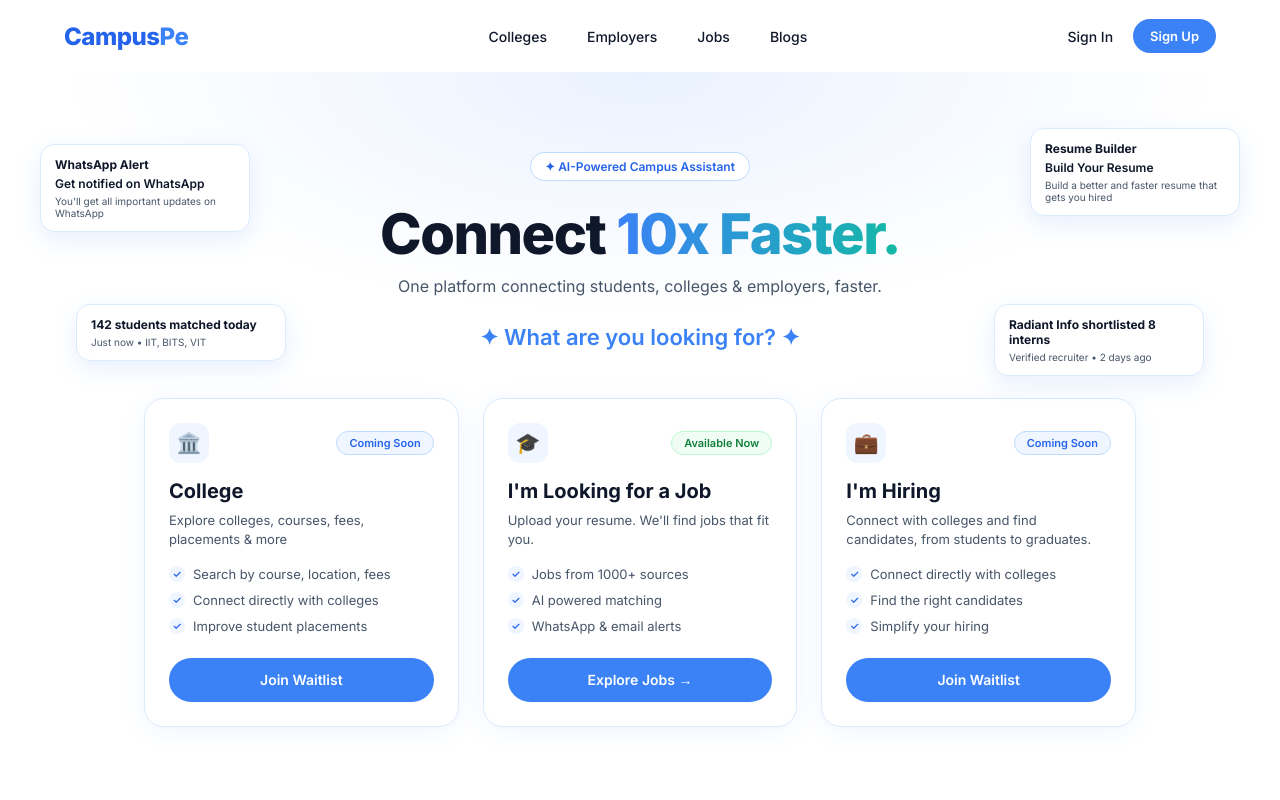
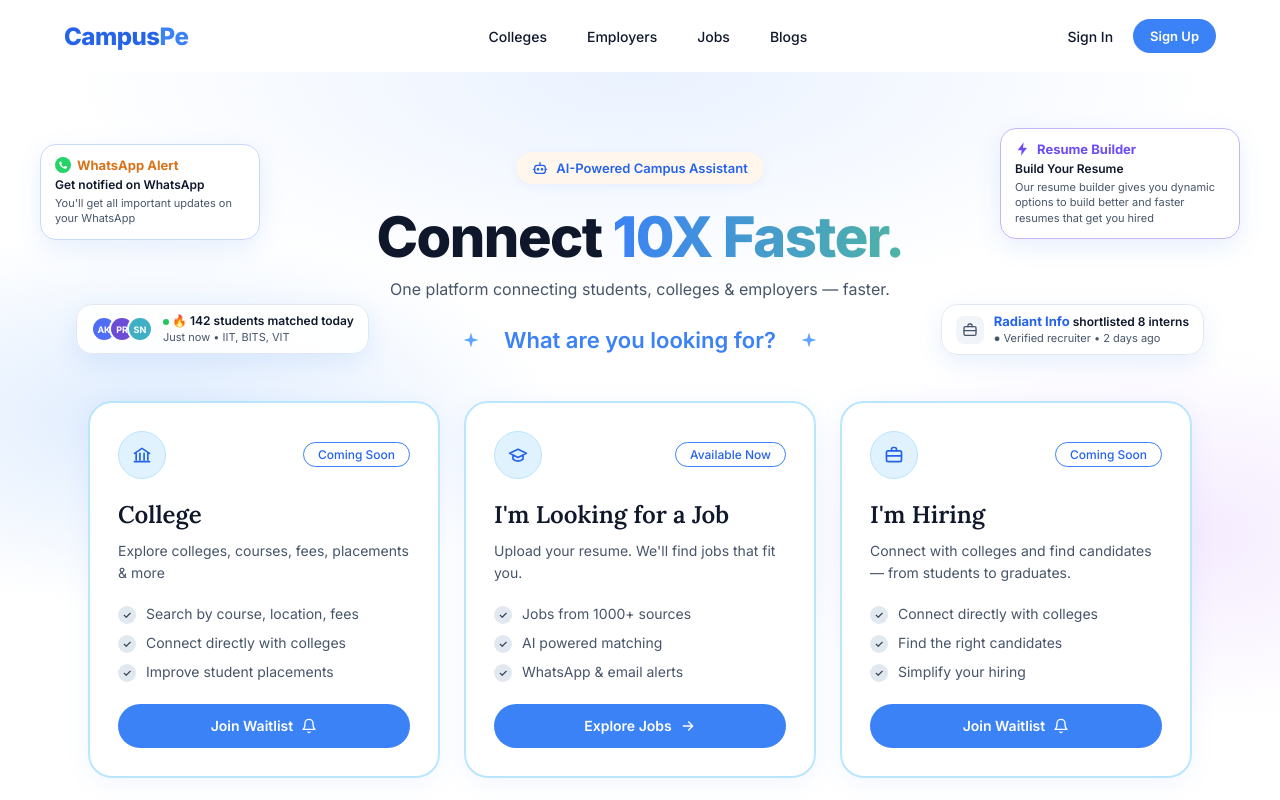
Before and after one commit to Sushil09kp/campuspe-29, a Next.js app: page / in a window 1280 px wide. Shown: the top 800 px of the page. Built offline with nearby package versions, Linux system fonts and the light colour scheme.

Commit message:
Redesign hero with icons, gradient and Figma styling

```diff
--- a/app/components/AppShowcase/AppShowcase.js
+++ b/app/components/AppShowcase/AppShowcase.js
@@ -5,11 +5,11 @@
 import styles from "./AppShowcase.module.css";
 
 const screens = [
-  { title: "Hi, Amit Kumar", lines: 3 },
+  { title: "Hi, Rahul", lines: 3 },
   { title: "Post a Job", lines: 5 },
   { title: "Discover", lines: 4 },
   { title: "My Application", lines: 5 },
-  { title: "XYZ College", lines: 3 },
+  { title: "Lila College", lines: 3 },
 ];
 
 export default function AppShowcase() {
--- a/app/components/DownloadApp/DownloadApp.js
+++ b/app/components/DownloadApp/DownloadApp.js
@@ -30,7 +30,7 @@
 
         <div className={styles.visual} aria-hidden="true">
           <div className={styles.tiltBack}>
-            <PhoneMock title="Hi, Amit Kumar" lines={4} />
+            <PhoneMock title="Hi, Rahul" lines={4} />
           </div>
           <div className={styles.tiltFront}>
             <PhoneMock title="Discover" lines={5} />
--- a/app/components/Hero/Hero.js
+++ b/app/components/Hero/Hero.js
@@ -1,9 +1,18 @@
 import OptionCard from "../OptionCard/OptionCard";
+import {
+  WhatsAppIcon,
+  BoltIcon,
+  RobotIcon,
+  SparkleIcon,
+  BankIcon,
+  CapIcon,
+  BriefcaseIcon,
+} from "../Icons/Icons";
 import styles from "./Hero.module.css";
 
 const cards = [
   {
-    icon: "🏛️",
+    icon: <BankIcon />,
     badge: "Coming Soon",
     title: "College",
     description: "Explore colleges, courses, fees, placements & more",
@@ -13,10 +22,11 @@
       "Improve student placements",
     ],
     cta: "Join Waitlist",
+    ctaIcon: "bell",
     href: "#get-started",
   },
   {
-    icon: "🎓",
+    icon: <CapIcon />,
     badge: "Available Now",
     available: true,
     title: "I'm Looking for a Job",
@@ -26,31 +36,31 @@
       "AI powered matching",
       "WhatsApp & email alerts",
     ],
-    cta: "Explore Jobs →",
+    cta: "Explore Jobs",
+    ctaIcon: "arrow",
     href: "#jobs",
   },
   {
-    icon: "💼",
+    icon: <BriefcaseIcon />,
     badge: "Coming Soon",
     title: "I'm Hiring",
     description:
-      "Connect with colleges and find candidates, from students to graduates.",
+      "Connect with colleges and find candidates — from students to graduates.",
     features: [
       "Connect directly with colleges",
       "Find the right candidates",
       "Simplify your hiring",
     ],
     cta: "Join Waitlist",
+    ctaIcon: "bell",
     href: "#get-started",
   },
 ];
 
-function Floating({ className, title, text, sub }) {
+function Floating({ className, children }) {
   return (
     <div className={`${styles.float} ${className}`} aria-hidden="true">
-      <strong>{title}</strong>
-      {text && <span>{text}</span>}
-      {sub && <small>{sub}</small>}
+      {children}
     </div>
   );
 }
@@ -59,38 +69,73 @@
   return (
     <section id="hero" className={styles.hero}>
       <div className={`container ${styles.top}`}>
-        <Floating
-          className={styles.whatsapp}
-          title="WhatsApp Alert"
-          text="Get notified on WhatsApp"
-          sub={"You'll get all important updates on WhatsApp"}
-        />
-        <Floating
-          className={styles.resume}
-          title="Resume Builder"
-          text="Build Your Resume"
-          sub="Build a better and faster resume that gets you hired"
-        />
-        <Floating
-          className={styles.matched}
-          title="142 students matched today"
-          sub="Just now • IIT, BITS, VIT"
-        />
-        <Floating
-          className={styles.shortlisted}
-          title="Radiant Info shortlisted 8 interns"
-          sub="Verified recruiter • 2 days ago"
-        />
+        <Floating className={styles.whatsapp}>
+          <div className={styles.fHead}>
+            <WhatsAppIcon size={16} />
+            <strong className={styles.orange}>WhatsApp Alert</strong>
+          </div>
+          <span>Get notified on WhatsApp</span>
+          <small>You&apos;ll get all important updates on your WhatsApp</small>
+        </Floating>
+
+        <Floating className={styles.resume}>
+          <div className={styles.fHead}>
+            <span className={styles.purple}>
+              <BoltIcon size={16} />
+            </span>
+            <strong className={styles.purple}>Resume Builder</strong>
+          </div>
+          <span>Build Your Resume</span>
+          <small>
+            Our resume builder gives you dynamic options to build better and
+            faster resumes that get you hired
+          </small>
+        </Floating>
+
+        <Floating className={`${styles.matched} ${styles.row}`}>
+          <div className={styles.avatars}>
+            <i style={{ background: "#4f6df5" }}>AK</i>
+            <i style={{ background: "#6d4cd6" }}>PR</i>
+            <i style={{ background: "#3fb0c4" }}>SN</i>
+          </div>
+          <div className={styles.col}>
+            <span>
+              <b className={styles.dot} /> 🔥 142 students matched today
+            </span>
+            <small>Just now • IIT, BITS, VIT</small>
+          </div>
+        </Floating>
+
+        <Floating className={`${styles.shortlisted} ${styles.row}`}>
+          <span className={styles.thumb}>
+            <BriefcaseIcon size={16} />
+          </span>
+          <div className={styles.col}>
+            <span>
+              <strong className={styles.blue}>Radiant Info</strong> shortlisted
+              8 interns
+            </span>
+            <small className={styles.green}>
+              ● Verified recruiter • 2 days ago
+            </small>
+          </div>
+        </Floating>
 
         <div className={styles.center}>
-          <span className={styles.pill}>✦ AI-Powered Campus Assistant</span>
+          <span className={styles.pill}>
+            <RobotIcon size={16} /> AI-Powered Campus Assistant
+          </span>
           <h1 className={styles.heading}>
-            Connect <span className={styles.gradient}>10x Faster.</span>
+            Connect <span className={styles.gradient}>10X Faster.</span>
           </h1>
           <p className={styles.sub}>
-            One platform connecting students, colleges & employers, faster.
+            One platform connecting students, colleges &amp; employers — faster.
           </p>
-          <p className={styles.ask}>✦ What are you looking for? ✦</p>
+          <p className={styles.ask}>
+            <SparkleIcon size={18} />
+            <span>What are you looking for?</span>
+            <SparkleIcon size={18} />
+          </p>
         </div>
       </div>
 
--- a/app/components/Hero/Hero.module.css
+++ b/app/components/Hero/Hero.module.css
@@ -1,6 +1,10 @@
 .hero {
   padding: 32px 0 64px;
-  background: radial-gradient(60% 45% at 50% 0%, #eaf2ff 0%, #ffffff 75%);
+  background:
+    radial-gradient(45% 35% at 12% 45%, rgba(219, 234, 254, 0.9), transparent 70%),
+    radial-gradient(45% 35% at 90% 60%, rgba(243, 232, 255, 0.9), transparent 70%),
+    radial-gradient(60% 40% at 50% 0%, #eaf2ff 0%, transparent 75%),
+    #ffffff;
 }
 
 .top {
@@ -19,13 +23,16 @@
 }
 
 .pill {
-  padding: 6px 14px;
-  border: 1px solid #bfdbfe;
+  display: inline-flex;
+  align-items: center;
+  gap: 8px;
+  padding: 8px 16px;
   border-radius: var(--radius-pill);
-  background: #fff;
+  background: #fff7ed;
   color: var(--blue-600);
-  font-size: 12px;
+  font-size: 13px;
   font-weight: 600;
+  box-shadow: 0 2px 10px rgba(59, 130, 246, 0.08);
 }
 
 .heading {
@@ -37,7 +44,7 @@
 }
 
 .gradient {
-  background: linear-gradient(90deg, #3b82f6, #14b8a6);
+  background: linear-gradient(90deg, #3b82f6, #4fb3a5);
   -webkit-background-clip: text;
   background-clip: text;
   color: transparent;
@@ -50,22 +57,29 @@
 }
 
 .ask {
+  display: flex;
+  align-items: center;
+  gap: 24px;
   margin: 0;
   font-size: 22px;
   font-weight: 600;
   color: var(--blue-500);
 }
+.ask svg {
+  color: #60a5fa;
+}
 
+/* floating cards */
 .float {
   position: absolute;
   display: flex;
   flex-direction: column;
   gap: 4px;
-  width: 210px;
+  width: 220px;
   padding: 12px 14px;
-  border: 1px solid #dbeafe;
-  border-radius: 14px;
-  background: #fff;
+  border: 1px solid #c7d7fe;
+  border-radius: 16px;
+  background: rgba(255, 255, 255, 0.9);
   box-shadow: 0 8px 24px rgba(59, 130, 246, 0.12);
   text-align: left;
   animation: float 5s ease-in-out infinite;
@@ -75,15 +89,88 @@
   box-shadow: 0 14px 32px rgba(59, 130, 246, 0.25);
 }
 .float strong {
-  font-size: 12px;
+  font-size: 13px;
 }
-.float span {
+.float span,
+.float > span {
   font-size: 12px;
   font-weight: 600;
 }
 .float small {
-  font-size: 10px;
+  font-size: 11px;
+  line-height: 1.4;
   color: var(--text-600);
+}
+
+.fHead {
+  display: flex;
+  align-items: center;
+  gap: 6px;
+}
+.orange {
+  color: #d9731a;
+}
+.purple {
+  display: inline-flex;
+  color: #6d4cf5;
+}
+.blue {
+  color: var(--blue-600);
+}
+.green {
+  color: #15803d;
+}
+
+.row {
+  flex-direction: row;
+  align-items: center;
+  gap: 10px;
+  width: auto;
+  padding: 8px 14px;
+  border-color: #e2e8f0;
+}
+.col {
+  display: flex;
+  flex-direction: column;
+  gap: 2px;
+}
+.dot {
+  display: inline-block;
+  width: 6px;
+  height: 6px;
+  border-radius: 50%;
+  background: #22c55e;
+  vertical-align: middle;
+}
+
+.avatars {
+  display: flex;
+}
+.avatars i {
+  display: grid;
+  place-items: center;
+  width: 26px;
+  height: 26px;
+  margin-left: -8px;
+  border: 2px solid #fff;
+  border-radius: 50%;
+  color: #fff;
+  font-size: 9px;
+  font-style: normal;
+  font-weight: 700;
+}
+.avatars i:first-child {
+  margin-left: 0;
+}
+
+.thumb {
+  display: grid;
+  place-items: center;
+  width: 28px;
+  height: 28px;
+  border-radius: 8px;
+  background: #f1f5f9;
+  color: #475569;
 }
 
 .whatsapp {
@@ -93,6 +180,8 @@
 .resume {
   top: 24px;
   right: 0;
+  width: 240px;
+  border-color: #c4b5fd;
   animation-delay: 1s;
 }
 .matched {
@@ -120,7 +209,7 @@
   display: grid;
   grid-template-columns: repeat(auto-fit, minmax(280px, 1fr));
   gap: 24px;
-  max-width: 1040px;
+  max-width: 1152px;
 }
 
 @media (max-width: 1000px) {
@@ -130,4 +219,8 @@
   .center {
     padding-top: 24px;
   }
+  .ask {
+    gap: 12px;
+    font-size: 18px;
+  }
 }
--- /dev/null
+++ b/app/components/Icons/Icons.js
@@ -0,0 +1,93 @@
+const base = {
+  viewBox: "0 0 24 24",
+  fill: "none",
+  stroke: "currentColor",
+  strokeWidth: 2,
+  strokeLinecap: "round",
+  strokeLinejoin: "round",
+  "aria-hidden": "true",
+  focusable: "false",
+};
+
+export function WhatsAppIcon({ size = 18 }) {
+  return (
+    <svg viewBox="0 0 24 24" width={size} height={size} aria-hidden="true">
+      <circle cx="12" cy="12" r="12" fill="#25D366" />
+      <path
+        fill="#fff"
+        d="M17.5 14.4c-.3-.1-1.7-.8-2-.9-.3-.1-.5-.1-.7.1-.2.3-.8.9-.9 1.1-.2.2-.3.2-.6.1-.3-.2-1.2-.4-2.3-1.4-.8-.8-1.4-1.7-1.6-2-.2-.3 0-.4.1-.6l.4-.5c.1-.2.2-.3.3-.5.1-.2 0-.4 0-.5l-.9-2.1c-.2-.5-.4-.5-.6-.5h-.5c-.2 0-.5.1-.7.3-.3.3-1 1-1 2.4s1 2.8 1.2 3c.1.2 2 3.1 4.9 4.3 2.9 1.2 2.9.8 3.4.8.5 0 1.7-.7 1.9-1.4.2-.7.2-1.2.2-1.4-.1-.1-.3-.2-.6-.3z"
+      />
+    </svg>
+  );
+}
+
+export function BoltIcon({ size = 18 }) {
+  return (
+    <svg viewBox="0 0 24 24" width={size} height={size} aria-hidden="true">
+      <path fill="currentColor" d="M13 2 4 14h6l-1 8 9-12h-6z" />
+    </svg>
+  );
+}
+
+export function RobotIcon({ size = 18 }) {
+  return (
+    <svg {...base} width={size} height={size}>
+      <rect x="4" y="8" width="16" height="12" rx="4" />
+      <path d="M12 8V4M2 14h2M20 14h2" />
+      <circle cx="9" cy="14" r="1" fill="currentColor" />
+      <circle cx="15" cy="14" r="1" fill="currentColor" />
+    </svg>
+  );
+}
+
+export function SparkleIcon({ size = 20 }) {
+  return (
+    <svg viewBox="0 0 24 24" width={size} height={size} aria-hidden="true">
+      <path
+        fill="currentColor"
+        d="M12 2l2.2 7.8L22 12l-7.8 2.2L12 22l-2.2-7.8L2 12l7.8-2.2z"
+      />
+    </svg>
+  );
+}
+
+export function BellIcon({ size = 16 }) {
+  return (
+    <svg {...base} width={size} height={size}>
+      <path d="M18 8a6 6 0 0 0-12 0c0 7-3 9-3 9h18s-3-2-3-9M13.7 21a2 2 0 0 1-3.4 0" />
+    </svg>
+  );
+}
+
+export function ArrowIcon({ size = 16 }) {
+  return (
+    <svg {...base} width={size} height={size}>
+      <path d="M5 12h14M13 6l6 6-6 6" />
+    </svg>
+  );
+}
+
+export function BankIcon({ size = 20 }) {
+  return (
+    <svg {...base} width={size} height={size}>
+      <path d="M3 10 12 4l9 6M5 10v8M9.5 10v8M14.5 10v8M19 10v8M3 20h18" />
+    </svg>
+  );
+}
+
+export function CapIcon({ size = 20 }) {
+  return (
+    <svg {...base} width={size} height={size}>
+      <path d="M22 10 12 5 2 10l10 5 10-5zM6 12v5c3 3 9 3 12 0v-5" />
+    </svg>
+  );
+}
+
+export function BriefcaseIcon({ size = 20 }) {
+  return (
+    <svg {...base} width={size} height={size}>
+      <rect x="3" y="7" width="18" height="13" rx="2" />
+      <path d="M9 7V5a2 2 0 0 1 2-2h2a2 2 0 0 1 2 2v2M3 13h18" />
+    </svg>
+  );
+}
--- a/app/components/OptionCard/OptionCard.js
+++ b/app/components/OptionCard/OptionCard.js
@@ -1,5 +1,9 @@
+import { Lora } from "next/font/google";
 import Button from "../Button/Button";
+import { BellIcon, ArrowIcon } from "../Icons/Icons";
 import styles from "./OptionCard.module.css";
+
+const lora = Lora({ subsets: ["latin"], weight: ["600"], display: "swap" });
 
 export default function OptionCard({
   icon,
@@ -9,6 +13,7 @@
   description,
   features,
   cta,
+  ctaIcon,
   href,
 }) {
   return (
@@ -22,7 +27,7 @@
         </span>
       </div>
 
-      <h3 className={styles.title}>{title}</h3>
+      <h3 className={`${styles.title} ${lora.className}`}>{title}</h3>
       <p className={styles.desc}>{description}</p>
 
       <ul className={styles.list}>
@@ -32,7 +37,13 @@
       </ul>
 
       <div className={styles.cta}>
-        <Button href={href}>{cta}</Button>
+        <Button href={href}>
+          <span className={styles.ctaInner}>
+            {cta}
+            {ctaIcon === "bell" && <BellIcon />}
+            {ctaIcon === "arrow" && <ArrowIcon />}
+          </span>
+        </Button>
       </div>
     </article>
   );
--- a/app/components/OptionCard/OptionCard.module.css
+++ b/app/components/OptionCard/OptionCard.module.css
@@ -2,9 +2,9 @@
   display: flex;
   flex-direction: column;
   background: #fff;
-  border: 1px solid #dbeafe;
-  border-radius: 20px;
-  padding: 24px;
+  border: 2px solid #bae6fd;
+  border-radius: 24px;
+  padding: 28px;
   box-shadow: 0 4px 24px rgba(59, 130, 246, 0.08);
   transition: transform 0.25s, box-shadow 0.25s, border-color 0.25s;
 }
@@ -18,44 +18,45 @@
   display: flex;
   align-items: center;
   justify-content: space-between;
-  margin-bottom: 16px;
+  margin-bottom: 20px;
 }
 
 .icon {
   display: grid;
   place-items: center;
-  width: 40px;
-  height: 40px;
-  border-radius: 12px;
-  background: var(--blue-50);
-  font-size: 20px;
+  width: 48px;
+  height: 48px;
+  border: 1px solid #bae6fd;
+  border-radius: 50%;
+  background: #e0f2fe;
+  color: var(--blue-600);
 }
 
 .badge {
-  padding: 4px 12px;
+  padding: 4px 14px;
   border-radius: var(--radius-pill);
-  border: 1px solid #bfdbfe;
-  background: var(--blue-50);
+  border: 1px solid var(--blue-500);
+  background: #fff;
   color: var(--blue-600);
-  font-size: 11px;
-  font-weight: 600;
+  font-size: 12px;
+  font-weight: 500;
 }
 .live {
-  border-color: #bbf7d0;
-  background: #f0fdf4;
-  color: #15803d;
+  border-color: var(--blue-500);
+  color: var(--blue-600);
 }
 
 .title {
-  margin: 0 0 8px;
-  font-size: 20px;
-  font-weight: 700;
+  margin: 0 0 10px;
+  font-size: 24px;
+  font-weight: 600;
+  color: var(--text-900);
 }
 
 .desc {
-  margin: 0 0 16px;
-  font-size: 13px;
-  line-height: 1.5;
+  margin: 0 0 20px;
+  font-size: 14px;
+  line-height: 1.6;
   color: var(--text-600);
 }
 
@@ -64,27 +65,27 @@
   margin: 0 0 24px;
   padding: 0;
   display: grid;
-  gap: 10px;
+  gap: 12px;
   flex: 1;
 }
 .list li {
   position: relative;
-  padding-left: 24px;
-  font-size: 13px;
+  padding-left: 28px;
+  font-size: 14px;
   color: var(--text-600);
 }
 .list li::before {
   content: "✓";
   position: absolute;
   left: 0;
-  top: 0;
+  top: 1px;
   display: grid;
   place-items: center;
-  width: 16px;
-  height: 16px;
+  width: 18px;
+  height: 18px;
   border-radius: 50%;
-  background: var(--blue-50);
-  color: var(--blue-600);
+  background: #e2e8f0;
+  color: #334155;
   font-size: 10px;
   font-weight: 700;
 }
@@ -92,3 +93,10 @@
 .cta > * {
   width: 100%;
 }
+
+.ctaInner {
+  display: inline-flex;
+  align-items: center;
+  justify-content: center;
+  gap: 8px;
+}
```
